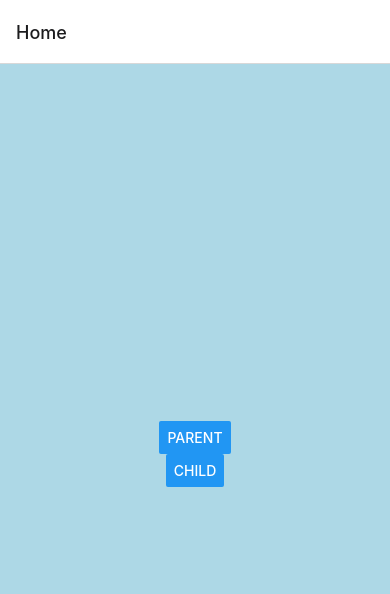
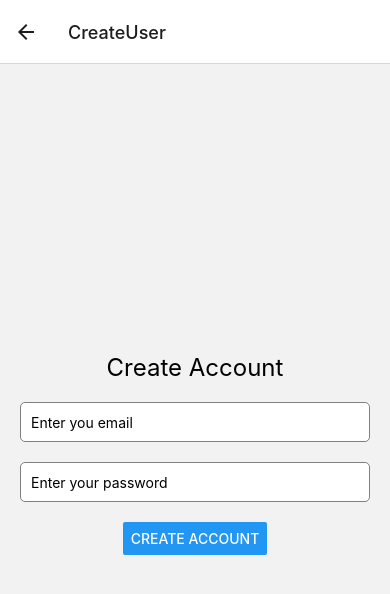
Before and after one commit to SahejAgarwal05/gaurdianWings, a React Native app: screen /CreateUser in a window 390 px wide. Before the commit this address had no page. Shown: the top 594 px of the page. Built offline with nearby package versions, Linux system fonts and the light colour scheme.

Commit message:
Added a create user page

```diff
--- a/App.js
+++ b/App.js
@@ -5,6 +5,8 @@ import { createNativeStackNavigator } from '@react-navigation/native-stack';
 import HomeScreen from './screens/HomeSceen';
 import ChildSignIn from './screens/ChildSignIn';
 import ParentSignIn from './screens/ParentSignIn';
+import CreateUser from './screens/CreateUser';
+
 const Stack = createNativeStackNavigator();
 
 const App = () => {
@@ -15,6 +17,7 @@ const App = () => {
           contentStyle: styles.screenBackground}}/>
           <Stack.Screen name="ChildSignIn" component={ChildSignIn} />
           <Stack.Screen name="ParentSignIn" component={ParentSignIn} />
+          <Stack.Screen name="CreateUser" component={CreateUser} />
         </Stack.Navigator>
       </NavigationContainer>
   );
--- a/screens/ChildSignIn.js
+++ b/screens/ChildSignIn.js
@@ -2,7 +2,7 @@ import React, { useEffect, useState } from 'react';
 import { View, Text, Button, StyleSheet, TextInput } from 'react-native';
 
 const ChildSignIn = () => {
-  const [email, setEmail] = useState('Enter your email');
+  const [email, setEmail] = useState();
   const [password, setPassword] = useState('');
 
   useEffect(() => {
@@ -33,6 +33,7 @@ const ChildSignIn = () => {
       <Text style={styles.title}>Child Sign-In Page</Text>
         <TextInput
           style={styles.input}
+          placeholder='Enter your email'
           value={email}
           onChangeText={setEmail}
           keyboardType="email-address"
@@ -57,7 +58,8 @@ const styles = StyleSheet.create({
   container: {
     flex: 1,
     justifyContent: 'center',
-    alignItems: 'center'
+    alignItems: 'center',
+    padding : 20
   },
   title: {
     fontSize: 24,
--- /dev/null
+++ b/screens/CreateUser.js
@@ -0,0 +1,62 @@
+import React, { useEffect, useState } from 'react';
+import { View, Text, Button, StyleSheet, TextInput } from 'react-native';
+
+const CreateUser = () => {
+    const [email, setEmail] = useState('');
+    const [password, setPassword] = useState('');
+
+    const handleCreateAccount = () => {
+      console.log('Email:', email);
+      console.log('Password:', password);
+      // Add account creation logic here
+    };
+
+    return (
+        <View style={styles.container}>
+          <Text style={styles.title}>Create Account</Text>
+            <TextInput
+              style={styles.input}
+              placeholder="Enter you email"
+              value={email}
+              onChangeText={setEmail}
+              keyboardType="email-address"
+              autoCapitalize="none"
+            />
+            <TextInput
+              style={styles.input}
+              placeholder="Enter your password"
+              value={password}
+              onChangeText={setPassword}
+              secureTextEntry
+              autoCapitalize="none"
+            />
+          <Button title="Create Account" onPress={() => {}} />
+        </View>
+      );
+    }
+
+    export default CreateUser
+
+    const styles = StyleSheet.create({
+        container: {
+          flex: 1,
+          justifyContent: 'center',
+          alignItems: 'center',
+          padding: 20,
+        },
+        title: {
+          fontSize: 24,
+          marginBottom: 20,
+          textAlign: 'center',
+        },
+        input: {
+          width: '100%',
+          height: 40,
+          borderColor: 'gray',
+          borderWidth: 1,
+          marginBottom: 20,
+          paddingLeft: 10,
+          borderRadius: 5,
+          backgroundColor: 'white',
+        },
+      });
--- a/screens/HomeSceen.js
+++ b/screens/HomeSceen.js
@@ -4,22 +4,40 @@ import { View, Button, StyleSheet } from 'react-native';
 export default function HomeScreen({ navigation }) {
   return (
     <View style={styles.container}>
+      <View style={styles.buttonContainer}>
         <Button
           title="Parent"
         onPress={() => navigation.navigate('ParentSignIn')}
         />
+      </View>
+    <View style={styles.spacer} />
+      <View style={styles.buttonContainer}>
         <Button
           title="Child"
           onPress={() => navigation.navigate('ChildSignIn')}
         />
       </View>
+    <View style={styles.spacer} />
+      <View style={styles.buttonContainer}>
+        <Button
+          title="Create Account"
+          onPress={() => navigation.navigate('CreateUser')}
+        />
+      </View>
+    </View>
   );
 }
 
 const styles = StyleSheet.create({
+
   container: {
     flex: 1,
     justifyContent: 'center',
     alignItems: 'center'
+  },
+  buttonContainer: {
+    marginBottom: 20,
+    width: '80%'
   }
+
 });
--- a/screens/ParentSignIn.js
+++ b/screens/ParentSignIn.js
@@ -2,7 +2,7 @@ import React, { useEffect, useState } from 'react';
 import { View, Text, Button, StyleSheet, TextInput} from 'react-native';
 
 const ParentSignIn = () => {
-  const [email, setEmail] = useState('Enter your email');
+  const [email, setEmail] = useState();
   const [password, setPassword] = useState('');
 
   useEffect(() => {
@@ -34,6 +34,7 @@ const ParentSignIn = () => {
       <TextInput
         style={styles.input}
         value={email}
+        placeholder='Enter your email'
         onChangeText={setEmail}
         keyboardType="email-address"
         autoCapitalize="none"
@@ -57,7 +58,8 @@ const styles = StyleSheet.create({
   container: {
     flex: 1,
     justifyContent: 'center',
-    alignItems: 'center'
+    alignItems: 'center',
+    padding : 20
   },
   title: {
     fontSize: 24,
```
Lines whose indentation alone changed are shown as unchanged.
